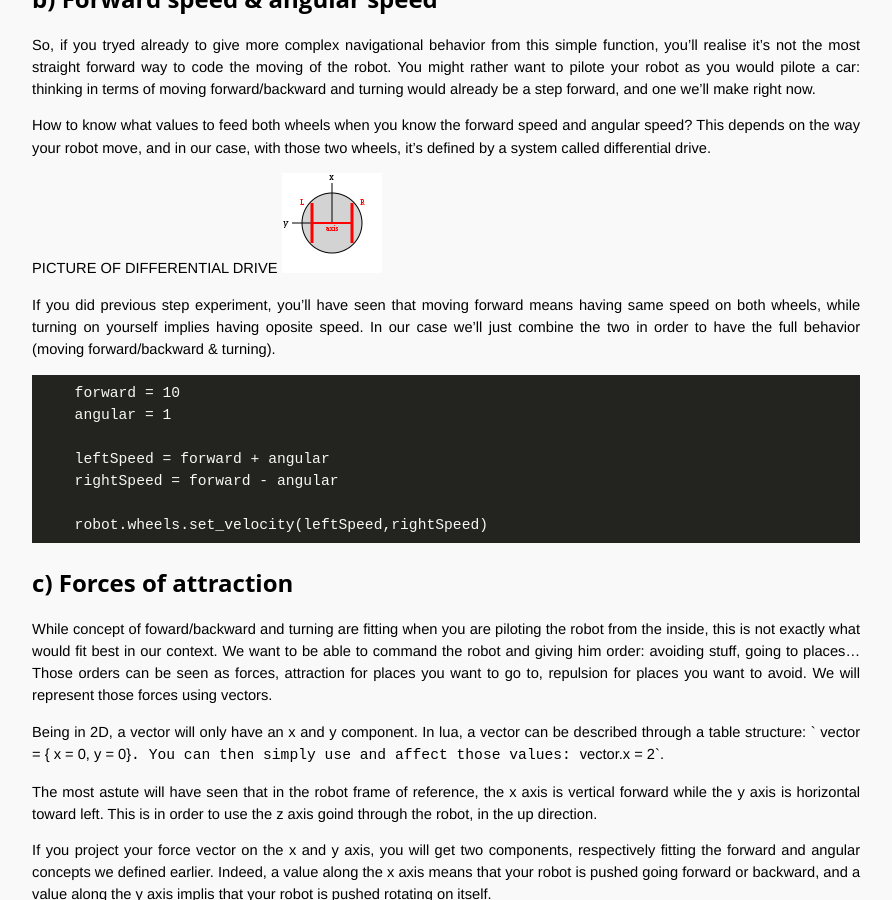
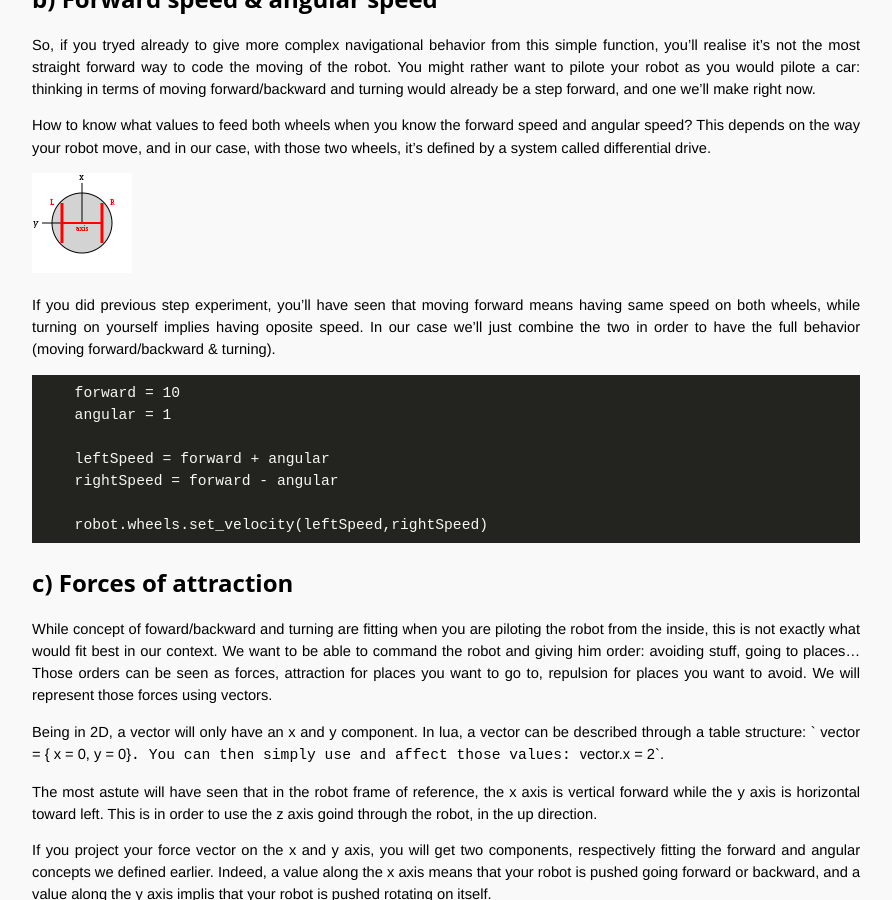
Before and after one commit to OpenTechSchool-Brussels/AI-for-robots-and-swarms, a Jekyll site: the page built from The-first-step.markdown, in a window 1280 px wide and 900 px high, scrolled down 1499 px. Shown: the whole window, without its empty margins (324-1216 px from the left). Built offline with Jekyll 4.4.1, drawn with Linux system fonts in a browser that asks for light colours; Markdown is read by kramdown in place of the engine named in the settings.

Commit message:
Update The-first-step.markdown

```diff
--- a/The-first-step.markdown
+++ b/The-first-step.markdown
@@ -24,7 +24,6 @@ So, if you tryed already to give more complex navigational behavior from this si
 
 How to know what values to feed both wheels when you know the forward speed and angular speed? This depends on the way your robot move, and in our case, with those two wheels, it's defined by a system called differential drive.
 
-PICTURE OF DIFFERENTIAL DRIVE
 ![differential drive](./assets/robot_wheels.png)
 
 If you did previous step experiment, you'll have seen that moving forward means having same speed on both wheels, while turning on yourself implies having oposite speed. In our case we'll just combine the two in order to have the full behavior (moving forward/backward & turning).
```
